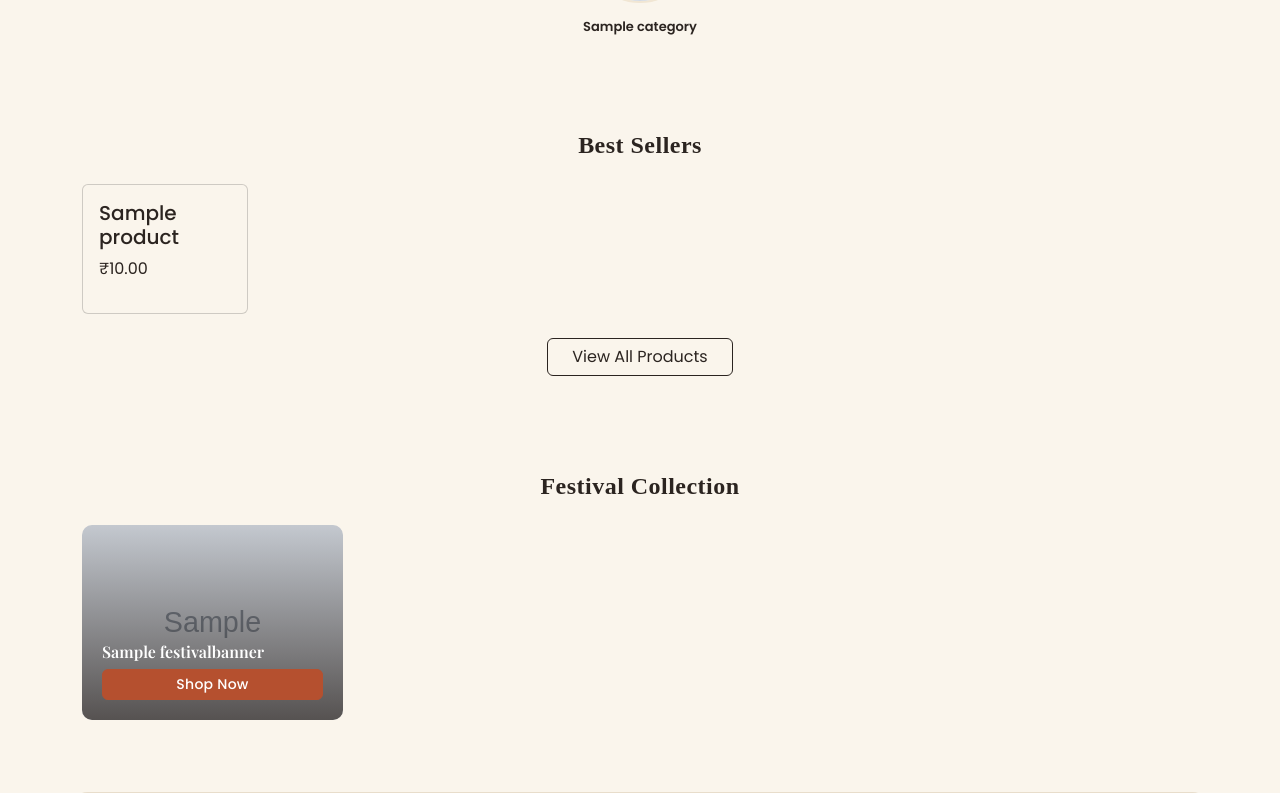
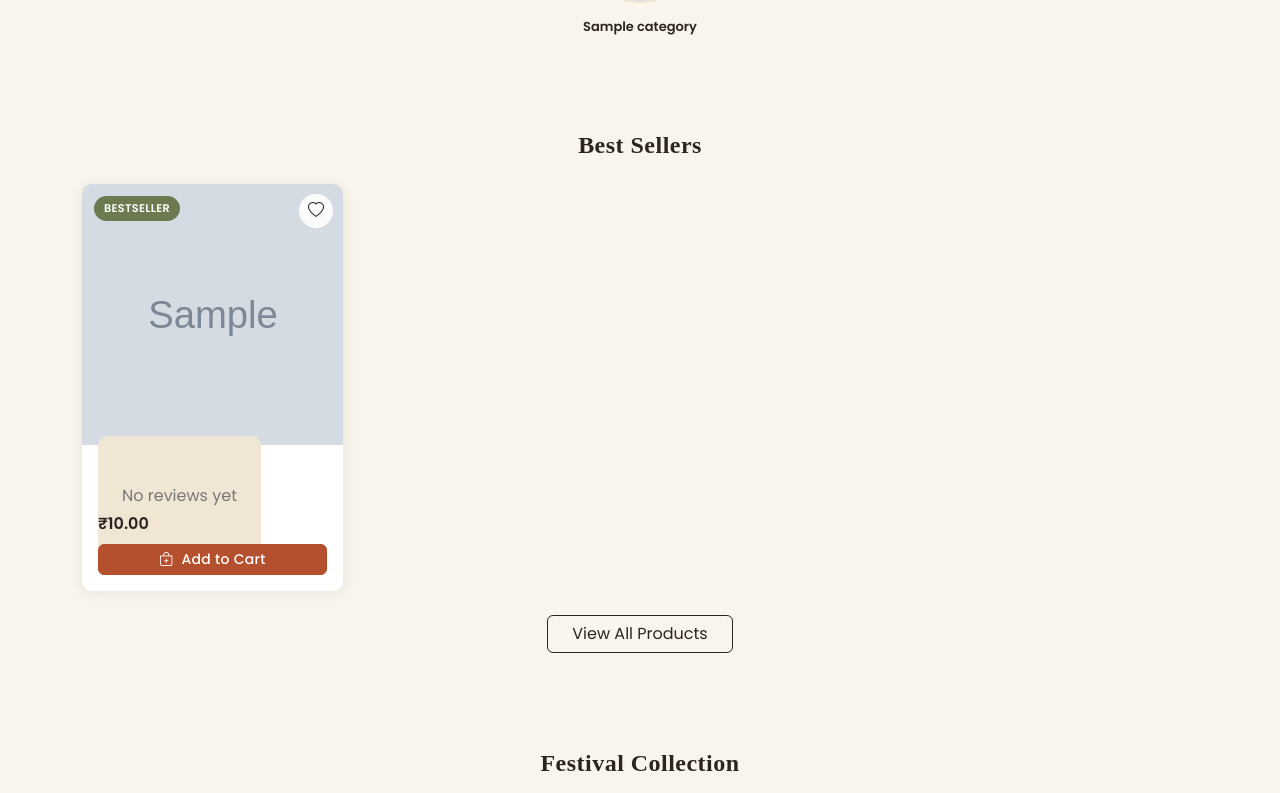
Before and after one commit to Itspoonam04/tesha_handicrafts, a Django app: page / in a window 1280 px wide. Shown: the part 773-1566 px from the top of the page. Run offline with Django 5.2, Linux system fonts and the light colour scheme; data comes from the database, SQL or seed files in the repository; tables that the repository leaves empty hold one stand-in row (values such as "Sample post"); grey boxes marked "Sample" are stand-in pictures.

Commit message:
Restore homepage product cards

```diff
--- a/templates/homepage/index.html
+++ b/templates/homepage/index.html
@@ -101,18 +101,20 @@
 
     <div class="row g-3 g-md-4">
         {% for product in featured_products %}
-        <div class="col-6 col-md-4 col-lg-2">
-            <div class="card p-3">
-                <h5>{{ product.name }}</h5>
-                <p>₹{{ product.price }}</p>
-            </div>
-            <!-- {% include "partials/product_card.html" with product=product %} -->
+        <div class="col-6 col-md-4 col-lg-3">
+            {% include "partials/product_card.html" with product=product %}
+        </div>
+        {% empty %}
+        <div class="col-12 text-center">
+            <p>No featured products available.</p>
         </div>
         {% endfor %}
     </div>
 
     <div class="text-center mt-4">
-        <a href="{% url 'products:list' %}" class="btn btn-tesha-outline px-4">View All Products</a>
+        <a href="{% url 'products:list' %}" class="btn btn-tesha-outline px-4">
+            View All Products
+        </a>
     </div>
 </section>
 {% endif %}
```
